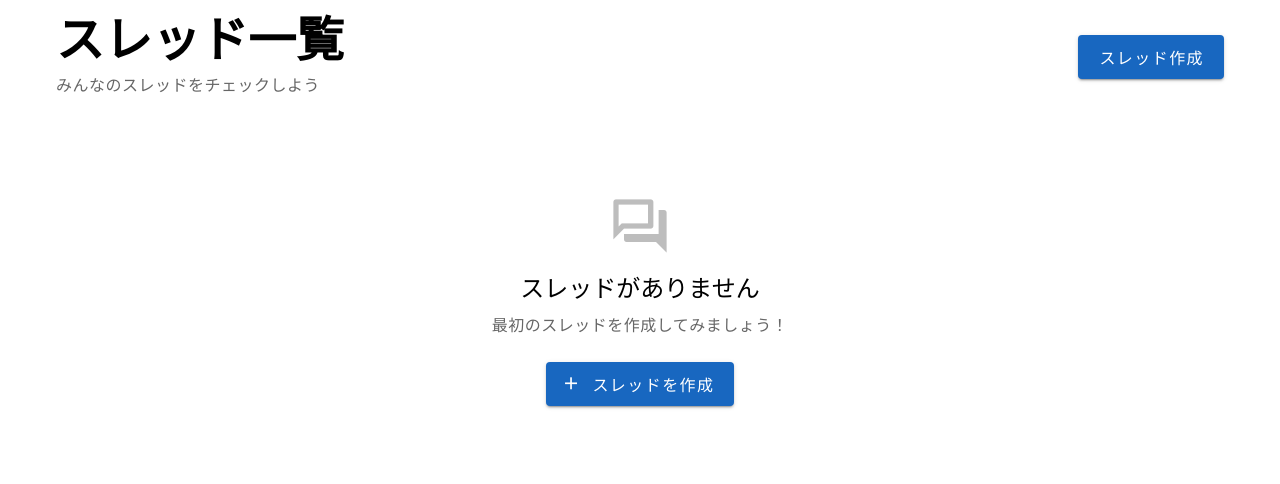
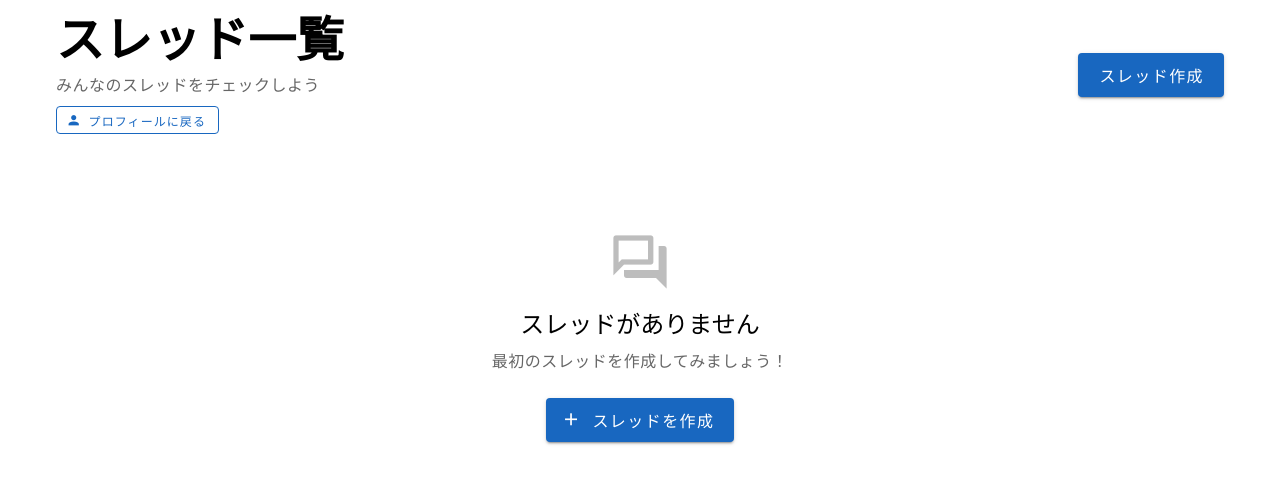
Before and after one commit to nakajima-sh-cnctor/nuxt4-firebase-chat, a Nuxt app: page /thread in a window 1280 px wide. Shown: the top 484 px of the page. Built offline with nearby package versions, Linux system fonts and the light colour scheme.

Commit message:
ホームページに掲示板一覧ボタンを追加し、スレッドページにプロフィールに戻るボタンを実装 ※画面に遷移する導線がない為の暫定処置

```diff
--- a/app/pages/home/index.vue
+++ b/app/pages/home/index.vue
@@ -155,6 +155,14 @@ const handleLogout = async () => {
       <v-btn
         color="primary"
         variant="outlined"
+        prepend-icon="mdi-forum"
+        @click="navigateTo('/thread')"
+      >
+        掲示板一覧
+      </v-btn>
+      <v-btn
+        color="primary"
+        variant="outlined"
         prepend-icon="mdi-account-edit"
         @click="navigateTo('/home/edit-profile')"
       >
--- a/app/pages/thread/index.vue
+++ b/app/pages/thread/index.vue
@@ -32,6 +32,16 @@ const goToThread = (threadId: string) => {
             <p class="text-body-1 text-medium-emphasis">
               みんなのスレッドをチェックしよう
             </p>
+            <v-btn
+              color="primary"
+              variant="outlined"
+              size="small"
+              prepend-icon="mdi-account"
+              class="mt-2"
+              @click="navigateTo('/home')"
+            >
+              プロフィールに戻る
+            </v-btn>
           </div>
           <div class="flex-shrink-0">
             <v-btn
```
